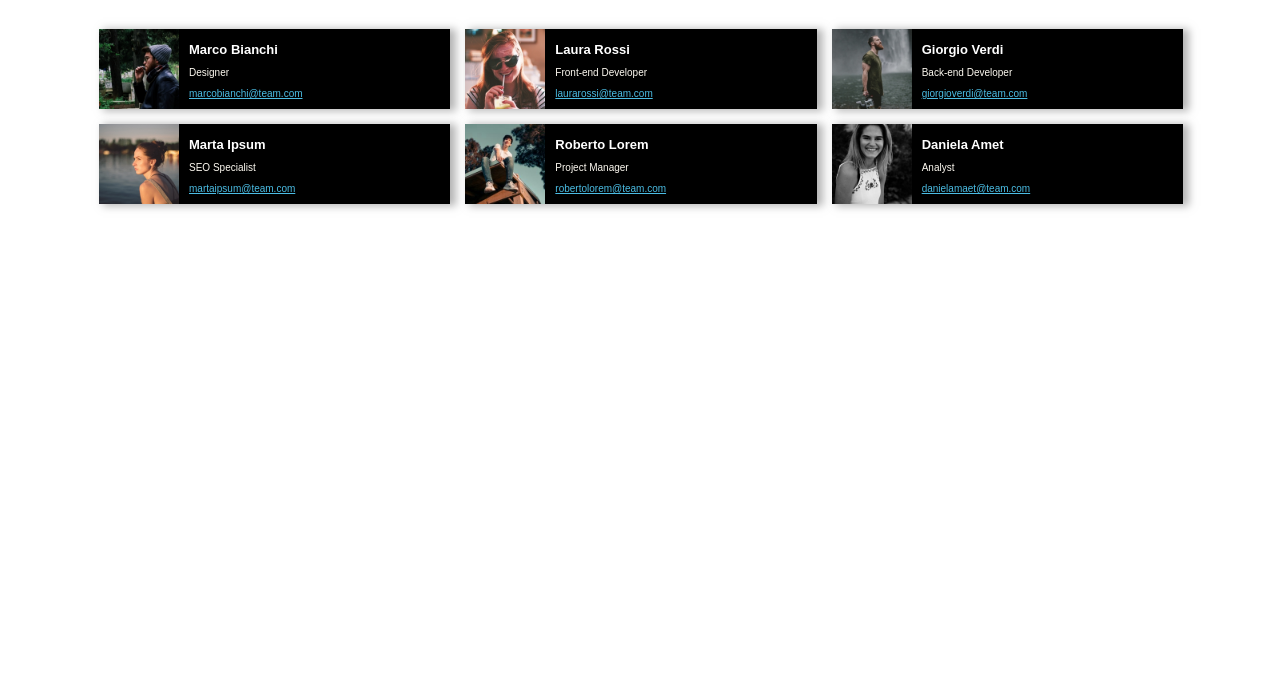
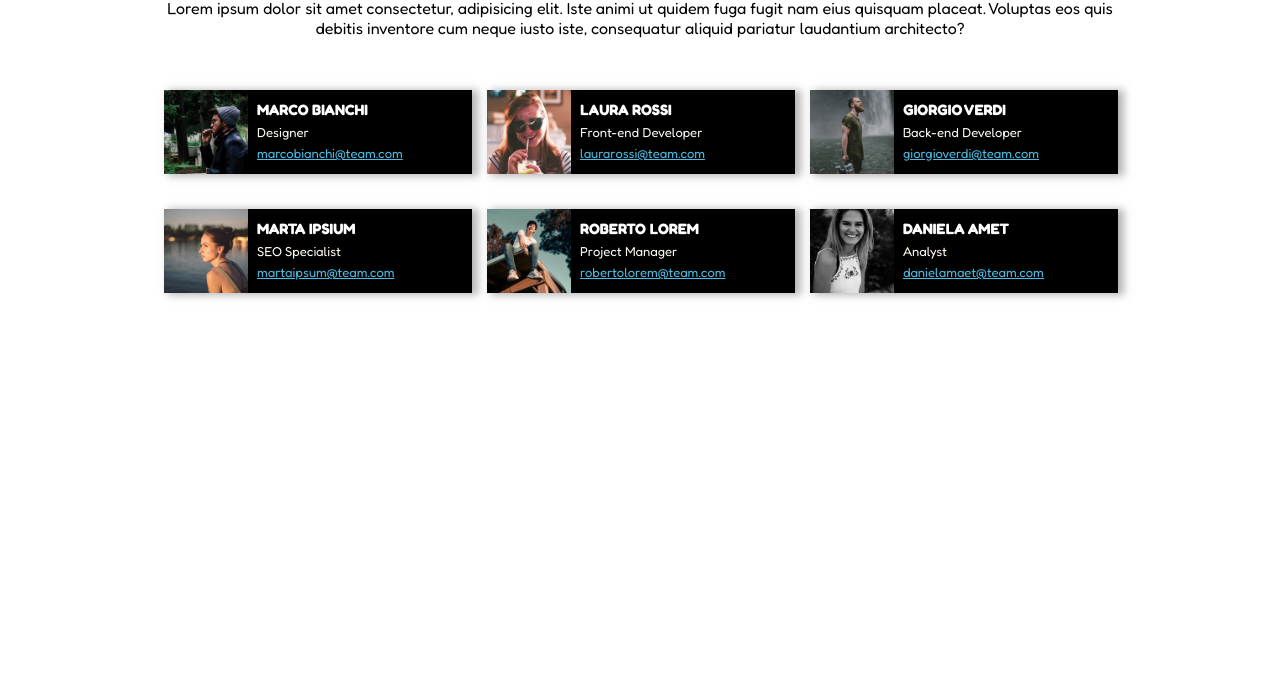
Before and after one commit to alessandrosaladino-tech/html-css-float-cards, a plain HTML site: page index.html in a window 1280 px wide. Shown: the part 108-800 px from the top of the page. Drawn offline with Linux system fonts and the light colour scheme; a web font is replaced by a local one.

Commit message:
Adjust
margin
font-family
font-size

```diff
--- a/assets/style.css
+++ b/assets/style.css
@@ -5,7 +5,7 @@
 }
 
 body{
-    font-family: 'Belanosima', sans-serif;
+    font-family:'Fredoka', sans-serif;
 }
 
 
@@ -24,6 +24,7 @@ h1 {
 
 .paragraph{
     margin-bottom: 2rem;
+    padding-top: 35px;
 
 }
 
@@ -38,60 +39,61 @@ h1 {
     float: left;
     width: calc(100% / 3 - 15px);
     background-color: black;
-    margin: 0 15px 15px 0;
+    margin: 0 15px 35px 0;
     border: 1px;
     box-shadow: 5px 1px 8px 1px #80808096;
    }
 
    img{
-    width: 80px;
+    width: 84px;
     float: left;
    }
 
    body{
     margin: auto;
     max-width: 1170px;
-    width: 85%;
+    width: 75%;
     text-align: center;
    }
 
 
 
 .prof{
-    font-size: 10px;
+    font-size: 13px;
     color: #fefaf1;
     text-align: left;
-    padding: 5px;
     display: block;
-    padding-left: 5px;
+    padding-left: 8px;
+    padding-top: 5px;
 
 
 }
 
 .txtcard{
     margin-left: 85px;
-    padding-top: 8px;
 }
 
 .nomi{
-    font-size: small;
+    font-size: 15px;
     color: white;
     text-align: left;
-    padding: 5px;
-    display: block;
+    padding-top: 10px;
+    padding-left: 8px;
 
 }
 
 a {
     text-align: left;
-    font-size: 10px;
+    font-size: 13px;
     display: block;
-    padding: 5px;
+    padding-left: 8px;
+    padding-top: 5px;
     color: #4bbde4;
 }
 
 main{
 
-    margin-right: -14px;
-    margin-left: 3px;
+    margin-right: -13px;
+    margin-left: 4px;
+    padding-top: 20px;
 }
--- a/index.html
+++ b/index.html
@@ -5,10 +5,13 @@
     <meta charset="UTF-8">
     <meta name="viewport" content="width=device-width, initial-scale=1.0">
     <title>Floating Cards</title>
-    <link rel="stylesheet" href="./assets/style.css">
     <link rel="preconnect" href="https://fonts.googleapis.com">
     <link rel="preconnect" href="https://fonts.gstatic.com" crossorigin>
-    <link href="https://fonts.googleapis.com/css2?family=Belanosima:wght@400;700&display=swap" rel="stylesheet">
+    <link
+        href="https://fonts.googleapis.com/css2?family=Belanosima:wght@400;700&family=Fredoka:wght@400;700&display=swap"
+        rel="stylesheet">
+    <link rel="stylesheet" href="./assets/style.css">
+
 </head>
 
 <body class="clearfix">
@@ -20,12 +23,12 @@
                 aliquid pariatur laudantium architecto?</p>
         </div>
     </header>
-    <main>
+    <main class="clearfix">
         <div class="raw clearfix">
             <div class="col">
-                <img src="./assets/img/male1.png" alt="">
+                    <img src="./assets/img/male1.png" alt="">
                 <div class="txtcard">
-                    <h2 class="nomi">Marco Bianchi</h2>
+                    <h2 class="nomi">MARCO BIANCHI</h2>
                     <p class="prof">Designer</p>
                     <a href="#">marcobianchi@team.com</a>
                 </div>
@@ -33,7 +36,7 @@
             <div class="col">
                 <img src="./assets/img/female1.png" alt="">
                 <div class="txtcard">
-                    <h2 class="nomi">Laura Rossi</h2>
+                    <h2 class="nomi">LAURA ROSSI</h2>
                     <p class="prof">Front-end Developer</p>
                     <a href="#">laurarossi@team.com</a>
                 </div>
@@ -41,7 +44,7 @@
             <div class="col">
                 <img src="./assets/img/male2.png" alt="">
                 <div class="txtcard">
-                    <h2 class="nomi">Giorgio Verdi</h2>
+                    <h2 class="nomi">GIORGIO VERDI</h2>
                     <p class="prof">Back-end Developer</p>
                     <a href="#">giorgioverdi@team.com</a>
                 </div>
@@ -51,7 +54,7 @@
             <div class="col">
                 <img src="./assets/img/female2.png" alt="">
                 <div class="txtcard">
-                    <h2 class="nomi">Marta Ipsum</h2>
+                    <h2 class="nomi">MARTA IPSIUM</h2>
                     <p class="prof">SEO Specialist</p>
                     <a href="#">martaipsum@team.com</a>
                 </div>
@@ -59,7 +62,7 @@
             <div class="col">
                 <img src="./assets/img/male3.png" alt="">
                 <div class="txtcard">
-                    <h2 class="nomi">Roberto Lorem</h2>
+                    <h2 class="nomi">ROBERTO LOREM</h2>
                     <p class="prof">Project Manager</p>
                     <a href="#">robertolorem@team.com</a>
                 </div>
@@ -67,7 +70,7 @@
             <div class="col">
                 <img src="./assets/img/female3.png" alt="">
                 <div class="txtcard">
-                    <h2 class="nomi">Daniela Amet</h2>
+                    <h2 class="nomi">DANIELA AMET</h2>
                     <p class="prof">Analyst</p>
                     <a href="#">danielamaet@team.com</a>
                 </div>
```
